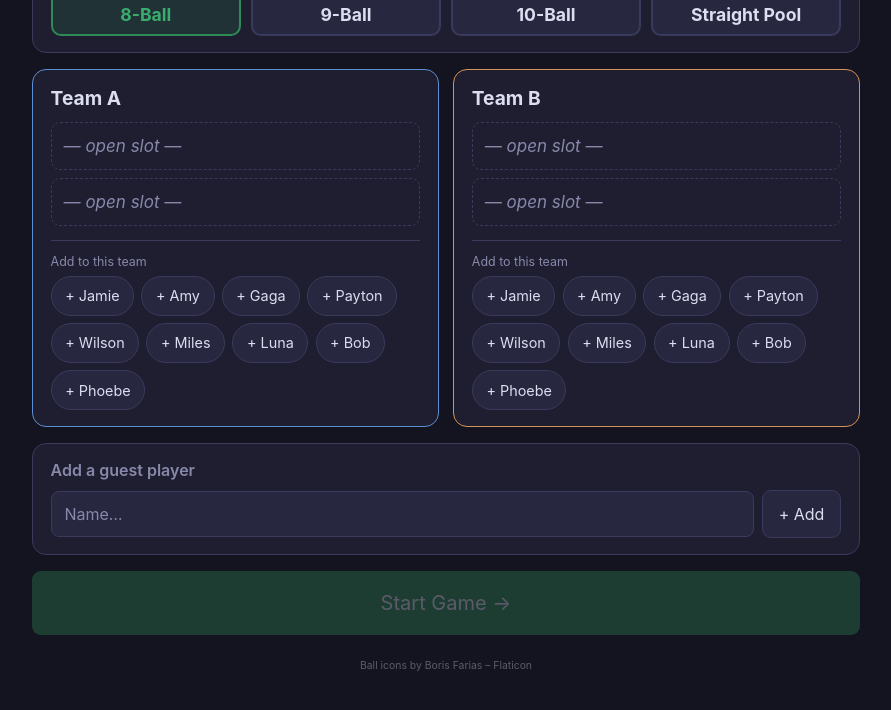
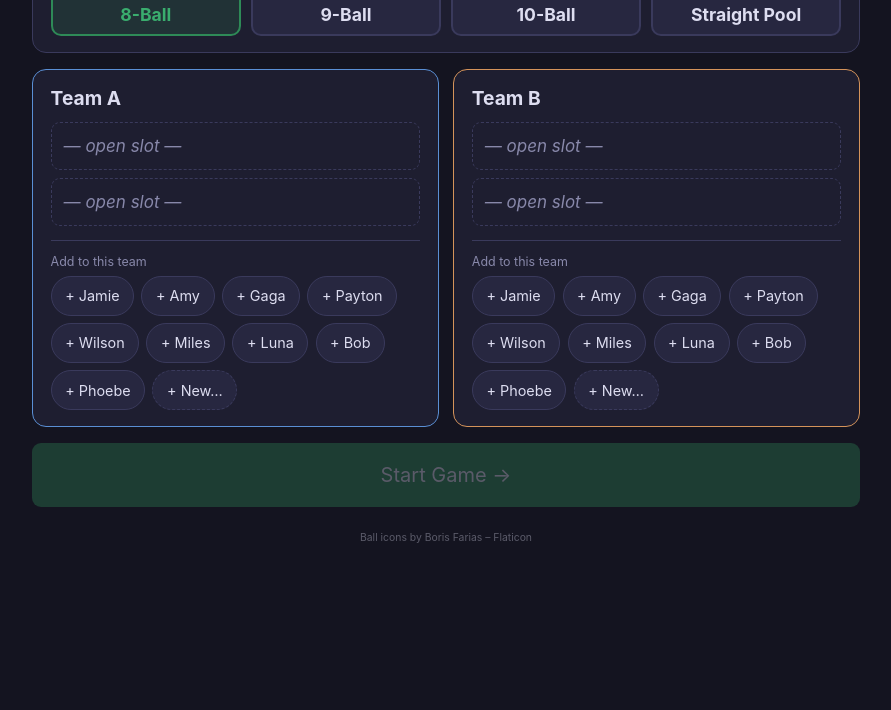
Before and after one commit to jamiesmith/grandelatte, a Jekyll site: the page built from billiards/index.html, in a window 1280 px wide, cut to the strip 246-966 px from the top of the page. Shown: the top 710 px of the strip, without its empty margins (194-1085 px from the left). Built offline with Jekyll 4.4.1, drawn with Linux system fonts in a browser that asks for light colours; after the commit the page ends 900 px from its top, so only the background shows below that; part of the change alters nothing that is shown.

Commit message:
Billiards: Up Next queue, setup UX, and polish
Up Next Queue
- FIFO queue for waiting players/teams in play mode
- "Up Next" button opens themed modal with player pills and new player input
- Queue modal excludes players already in game or already queued
- Escape key dismisses modal (no longer exits play mode)
- Small "Up Next: [name]" chip shown in play mode when queue is non-empty
- On win: loser's team auto-queued; "Play Next" replaces "Play Again"
- "Play Next" swaps in the next queued team into the loser's slot

Setup screen
- Removed separate "Add a guest player" card
- "+" New… pill added inline to each team card; uses themed dialog instead of browser prompt

Co-Authored-By: Claude Sonnet 4.6 <noreply@anthropic.com>

```diff
--- a/billiards/index.html
+++ b/billiards/index.html
@@ -215,6 +215,10 @@ layout: none
       background: var(--bg);
       display: flex; flex-direction: column;
       padding: 1.5vh 1.5vw 1vh;
+    }
+    .play-next-chip {
+      text-align: center; font-size: clamp(0.8rem, 1.8vw, 1.4rem);
+      font-weight: 600; opacity: 0.6; padding: 0.3vh 0; letter-spacing: 0.03em;
     }
     .play-close {
       position: absolute; top: 1vh; left: 1vw; z-index: 1000;
@@ -478,6 +482,7 @@ const GAME_TYPES = {
 // ── STATE ───────────────────────────────────────────────────────────────────
 let S = freshState();
 let playMode = false;
+let queuePending = [];
 
 // ── DEBUG MODE ───────────────────────────────────────────────────────────────
 (function applyDebug() {
@@ -509,6 +514,7 @@ function freshState() {
     lastWinner: null,
     breakTeam: null,
     adHoc: [],
+    queue: [],
   };
 }
 
@@ -567,6 +573,9 @@ function D(action, a, b) {
           T[i].shooterIdx = T[i].shooterIdx ^ 1;
       });
       S.lastWinner = a;
+      // loser goes to back of queue if queue exists
+      if (S.queue.length > 0)
+        S.queue.push({ players: [...T[other].players] });
       break;
     }
 
@@ -579,6 +588,31 @@ function D(action, a, b) {
       playMode = true;
       break;
     }
+
+    case 'playNext': {
+      if (S.queue.length === 0) break;
+      const loser = S.lastWinner ^ 1;
+      const next = S.queue.shift();
+      T[loser].players = next.players;
+      T[loser].shooterIdx = 0;
+      T[loser].wins = 0;
+      const prevTarget = S.extras.target;
+      S.lastWinner = null;
+      S.breakTeam = null;
+      S.extras = GAME_TYPES[S.gameType].initExtras();
+      if (prevTarget !== undefined) S.extras.target = prevTarget;
+      playMode = true;
+      break;
+    }
+
+    case 'queueAdd': {
+      if (a && a.length > 0) S.queue.push({ players: a });
+      break;
+    }
+
+    case 'queueRemove':
+      S.queue.splice(a, 1);
+      break;
 
     case 'swapShooter':
       if (T[a].players.length > 1) T[a].shooterIdx ^= 1;
@@ -651,7 +685,7 @@ function viewSetup() {
         ${team.players.length === 2
           ? `<button class="btn-ghost btn-sm mt-sm" onclick="D('swapOrder',${ti})">↕ Swap shooting order</button>`
           : ''}
-        ${canAdd && available.length > 0 ? `
+        ${canAdd ? `
           <div class="divider"></div>
           <div class="label">Add to this team</div>
           <div class="pills">
@@ -661,6 +695,7 @@ function viewSetup() {
                 onclick="D('addPlayer',+this.dataset.ti,this.dataset.p)">
                 + ${x(p)}
               </button>`).join('')}
+            <button class="pill" style="border-style:dashed" onclick="promptPlayer(${ti})">+ New…</button>
           </div>` : ''}
       </div>`;
   }).join('');
@@ -684,22 +719,7 @@ function viewSetup() {
 
     <div class="grid2">${teamCards}</div>
 
-    <div class="card">
-      <h3>Add a guest player</h3>
-      <div class="row">
-        <input type="text" id="adhoc" placeholder="Name…" style="margin:0" class="flex1">
-        <button class="btn-ghost" style="white-space:nowrap" onclick="
-          const n=document.getElementById('adhoc').value.trim();
-          if(n){D('addAdHoc',n);document.getElementById('adhoc').value=''}
-        ">+ Add</button>
-      </div>
-      ${S.adHoc.length ? `
-        <div class="pills mt-sm">
-          ${S.adHoc.map(p => `<span class="pill" style="cursor:default">${x(p)}</span>`).join('')}
-        </div>` : ''}
-    </div>
-
-    <button class="btn-primary btn-lg" onclick="D('start')" ${canStart ? '' : 'disabled'}>
+<button class="btn-primary btn-lg" onclick="D('start')" ${canStart ? '' : 'disabled'}>
       Start Game →
     </button>
     <p style="text-align:center;font-size:0.65rem;opacity:0.35;margin-top:1.5rem">Ball icons by Boris Farias – Flaticon</p>`;
@@ -725,7 +745,9 @@ function viewGame() {
       <div style="font-size:2rem;font-weight:800;margin-bottom:0.75rem">
         🏆 ${x(teamLabel(S.lastWinner))} ${winVerb(S.lastWinner)}!
       </div>
-      <button class="btn-primary btn-lg" onclick="D('playAgain')">▶ Play Again</button>
+      ${S.queue.length > 0
+        ? `<button class="btn-primary btn-lg" onclick="D('playNext')">▶ Play Next: ${x(S.queue[0].players.join(' & '))}</button>`
+        : `<button class="btn-primary btn-lg" onclick="D('playAgain')">▶ Play Again</button>`}
     </div>
     ` : `
     <div class="card">
@@ -839,12 +861,17 @@ function render() {
 
   if (playMode && S.view === 'game') {
     const [cardA, cardB] = buildScorecards(true);
+    const nextUp = S.queue.length > 0
+      ? `<div class="play-next-chip">Up next: ${x(S.queue[0].players.join(' & '))}</div>`
+      : '';
     el.innerHTML = `
       <div class="play-overlay">
         <button class="play-close" onclick="modal('End this game and return to setup?',()=>D('goHome'))">✕</button>
         <div class="play-cards">${cardA}${cardB}</div>
+        ${nextUp}
         <div class="play-exit">
           <button onclick="D('coinFlip')"><img src="/assets/images/billiards/coin.png" width="18" height="18" style="vertical-align:middle;margin-right:0.35em">Flip for break</button>
+          <button onclick="showQueueModal()">👥 Up Next</button>
           <button onclick="D('togglePlay')">⚙ Game Settings</button>
         </div>
       </div>`;
@@ -878,6 +905,92 @@ function showTargetPicker() {
 }
 window.showTargetPicker = showTargetPicker;
 
+function showQueueModal() {
+  const root = document.getElementById('modal-root');
+  const isPartner = S.teams.some(t => t.players.length === 2);
+  const maxSize = isPartner ? 2 : 1;
+  const inGame = new Set([...S.teams[0].players, ...S.teams[1].players]);
+  const inQueue = new Set(S.queue.flatMap(e => e.players));
+  const available = allPlayers().filter(p => !inGame.has(p) && !inQueue.has(p) && !queuePending.includes(p));
+
+  const queueHtml = S.queue.length === 0
+    ? `<p style="opacity:0.5;text-align:center;margin:0.5rem 0">No one waiting</p>`
+    : S.queue.map((entry, idx) => `
+        <div style="display:flex;align-items:center;gap:0.5rem;background:var(--surface2);border-radius:9px;padding:0.5rem 0.75rem;margin-bottom:0.4rem">
+          <span style="font-size:0.85rem;opacity:0.5;min-width:1.2rem">${idx + 1}.</span>
+          <span style="flex:1;font-weight:600">${x(entry.players.join(' & '))}</span>
+          <button class="btn-ghost btn-sm" onclick="D('queueRemove',${idx});showQueueModal()">✕</button>
+        </div>`).join('');
+
+  const pendingHtml = queuePending.length > 0 ? `
+    <div style="display:flex;align-items:center;gap:0.5rem;background:rgba(46,138,87,0.15);border:1px solid var(--accent);border-radius:9px;padding:0.5rem 0.75rem;margin-bottom:0.5rem">
+      <span style="flex:1;font-weight:600">${x(queuePending.join(' & '))}</span>
+      <button class="btn-ghost btn-sm" onclick="queuePending=[];showQueueModal()">✕</button>
+      ${queuePending.length === maxSize
+        ? `<button class="btn-primary btn-sm" onclick="D('queueAdd',[...queuePending]);queuePending=[];showQueueModal()">Add →</button>`
+        : isPartner ? `<span style="opacity:0.5;font-size:0.85rem">pick 2nd</span>` : ''}
+    </div>` : '';
+
+  const pillsHtml = available.length > 0 ? `
+    <div class="label" style="margin-bottom:0.3rem">${queuePending.length === 0 ? 'Add to queue' : 'Add partner'}:</div>
+    <div class="pills">
+      ${available.map(p => `
+        <button class="pill" data-p="${xa(p)}"
+          onclick="queuePending.push(this.dataset.p);${queuePending.length + 1 >= maxSize ? "D('queueAdd',[...queuePending]);queuePending=[];" : ''}showQueueModal()">
+          + ${x(p)}
+        </button>`).join('')}
+    </div>` : '';
+
+  const newPlayerForm = `
+    <div style="display:flex;gap:0.5rem;margin-top:0.6rem">
+      <input id="q-new" type="text" placeholder="New player name…" style="margin:0;flex:1">
+      <button class="btn-ghost" style="white-space:nowrap" onclick="
+        const n=document.getElementById('q-new').value.trim();
+        if(n){D('addAdHoc',n);queuePending.push(n);${`if(queuePending.length>=${maxSize}){D('queueAdd',[...queuePending]);queuePending=[];}`}showQueueModal();}
+      ">+ Add</button>
+    </div>`;
+
+  root.innerHTML = `
+    <div class="modal-backdrop" onclick="if(event.target===this){queuePending=[];closeModal()}">
+      <div class="modal" style="min-width:min(90vw,420px)">
+        <p style="font-weight:700;font-size:1.1rem;margin-bottom:0.75rem">Up Next Queue</p>
+        ${queueHtml}
+        <div style="margin-top:0.75rem">
+          ${pendingHtml}
+          ${pillsHtml}
+          ${newPlayerForm}
+        </div>
+        <button class="btn-ghost" style="width:100%;margin-top:0.75rem" onclick="queuePending=[];closeModal()">Done</button>
+      </div>
+    </div>`;
+}
+window.showQueueModal = showQueueModal;
+
+function promptPlayer(ti) {
+  const root = document.getElementById('modal-root');
+  root.innerHTML = `
+    <div class="modal-backdrop" onclick="if(event.target===this)closeModal()">
+      <div class="modal">
+        <p>New player name</p>
+        <input id="prompt-input" type="text" placeholder="Name…" style="margin-bottom:0.75rem">
+        <div class="modal-btns">
+          <button class="btn-ghost" onclick="closeModal()">Cancel</button>
+          <button class="btn-primary" id="prompt-ok">Add</button>
+        </div>
+      </div>
+    </div>`;
+  const input = document.getElementById('prompt-input');
+  const ok = document.getElementById('prompt-ok');
+  const submit = () => {
+    const n = input.value.trim();
+    if (n) { closeModal(); D('addAdHoc', n); D('addPlayer', ti, n); }
+  };
+  ok.onclick = submit;
+  input.addEventListener('keydown', e => { if (e.key === 'Enter') submit(); });
+  input.focus();
+}
+window.promptPlayer = promptPlayer;
+
 function modal(msg, onConfirm) {
   const root = document.getElementById('modal-root');
   root.innerHTML = `
@@ -896,7 +1009,7 @@ function closeModal() { document.getElementById('modal-root').innerHTML = ''; }
 window.D = D;
 
 document.addEventListener('keydown', e => {
-  if (e.key === 'Escape' && playMode) { playMode = false; render(); }
+  if (e.key === 'Escape') { queuePending = []; closeModal(); }
 });
 
 render();
```
